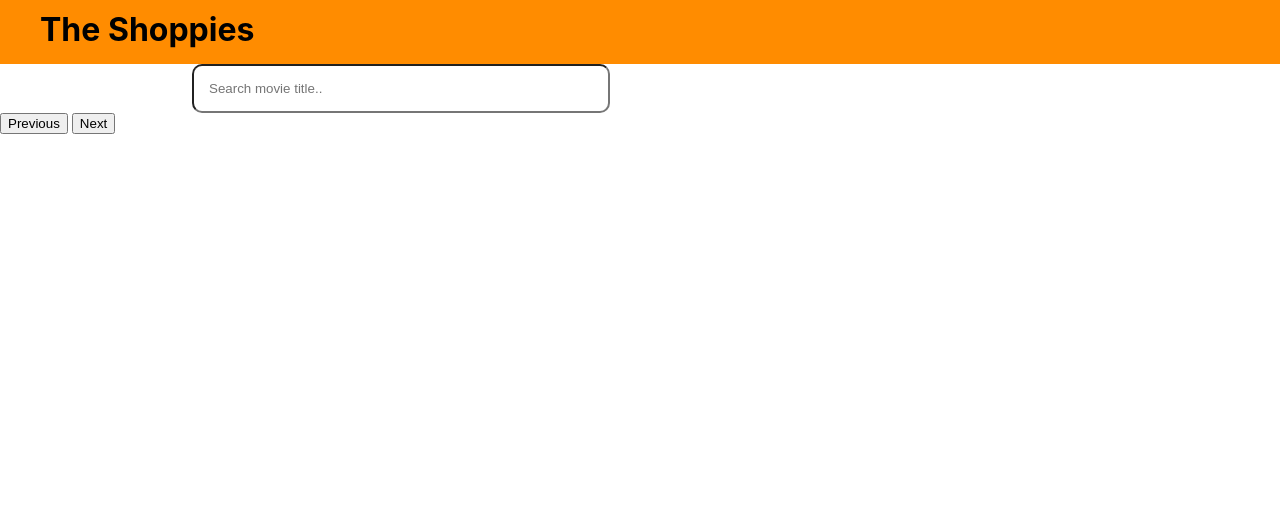
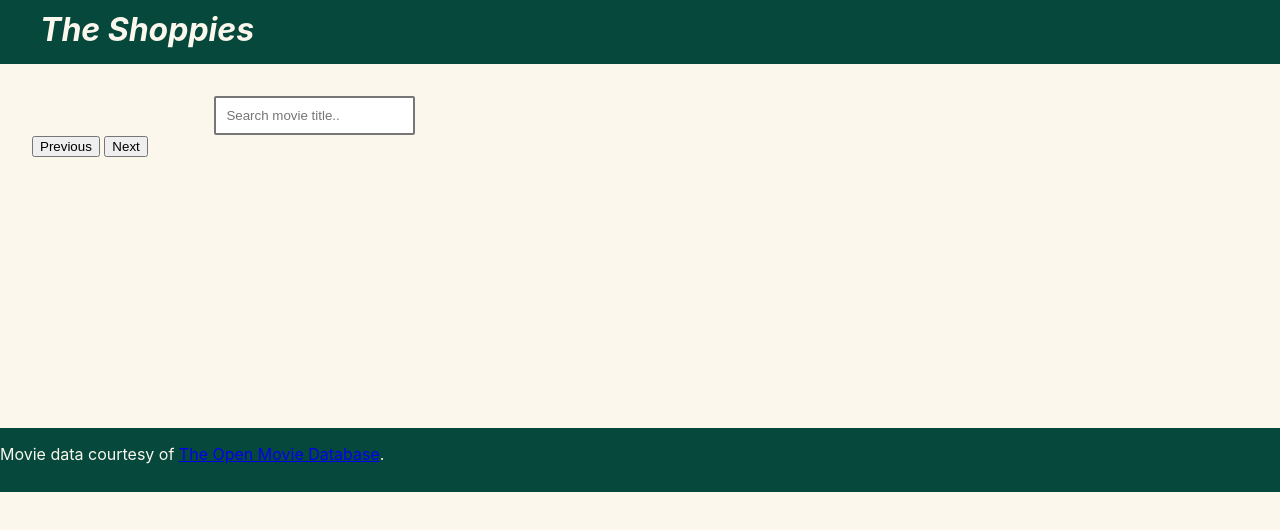
Before and after one commit to NX915/the-shoppies, a plain HTML site: page index.html in a window 1280 px wide. Drawn offline with Linux system fonts and the light colour scheme.

Commit message:
added footer and data credit link

```diff
--- a/assets/style.css
+++ b/assets/style.css
@@ -1,44 +1,71 @@
 body{
   margin: 0px;
+  background-color:rgb(251, 247, 237);
+  font-family: -apple-system, BlinkMacSystemFont, 'Segoe UI', Roboto, Oxygen, Ubuntu, Cantarell, 'Open Sans', 'Helvetica Neue', sans-serif;
 }
 
 header{
   width: 100%;
   height: 4em;
-  background-color: darkorange;
+  background-color: rgb(6, 72, 60);
   display: flex;
   align-items: stretch;
   white-space: nowrap;
+  color:rgb(251, 247, 237);
 }
 
 .brand{
   font-size: 2em;
   font-weight: 700;
-  font-family: -apple-system, BlinkMacSystemFont, 'Segoe UI', Roboto, Oxygen, Ubuntu, Cantarell, 'Open Sans', 'Helvetica Neue', sans-serif;
   text-decoration: none;
+  font-style: italic;
   vertical-align: middle;
   margin-left:40px;
   margin-top: 10px;
-  color:black;
+  color: inherit;
+}
+
+.search_box{
+  /* background-color: rgb(6, 72, 60); */
+  margin: 1em;
+  min-height: 300px;
+  border-color: ;
+  padding: 1em;
 }
 
 #searchbar{
   margin-left: 15%;
-  padding:15px;
-  border-radius: 10px;
+  padding:10px;
+  border-style: solid;
+  border-radius: 2px;
 }
 
-input[type=text] {
+#searchbar:focus{
+  outline-color: rgb(6, 72, 60);
+  /* border-color: rgb(6, 72, 60); */
+}
+
+footer{
+  width: 100%;
+  height: 4em;
+  background-color: rgb(6, 72, 60);
+  display: flex;
+  align-items: stretch;
+  white-space: nowrap;
+  color:rgb(251, 247, 237);
+}
+
+/* input[type=text] {
    width: 30%;
    -webkit-transition: width 0.15s ease-in-out;
    transition: width 0.15s ease-in-out;
-}
+}  */
 
 /* When the input field gets focus, change its width to 100% */
-input[type=text]:focus {
+/* input[type=text]:focus {
   width: 70%;
-}
-
+}  */
+/*
 #list{
  font-size:  1.5em;
  margin-left: 90px;
@@ -46,4 +73,4 @@ input[type=text]:focus {
 
 .result{
 display: list-item;
-}
+}   */
--- a/index.html
+++ b/index.html
@@ -13,12 +13,18 @@
       <a class="brand" href="./">The Shoppies</a>
   </header>
 
-  <input id="searchbar" onkeyup="searchMovie()" type="text" name="search" placeholder="Search movie title..">
-  <div id="result"></div>
-  <div id="pages">
-    <button onclick="changePage('previous')">Previous</button>
-    <button onclick="changePage('next')">Next</button>
+  <div class="search_box">
+    <input id="searchbar" onkeyup="searchMovie()" type="text" name="search" placeholder="Search movie title..">
+    <div id="result"></div>
+    <div id="pages">
+      <button onclick="changePage('previous')">Previous</button>
+      <button onclick="changePage('next')">Next</button>
+    </div>
   </div>
-
+  <footer>
+    <p>
+      Movie data courtesy of <a href="http://www.omdbapi.com">The Open Movie Database</a>.
+    </p>
+  </footer>
 </body>
 </html>
```
